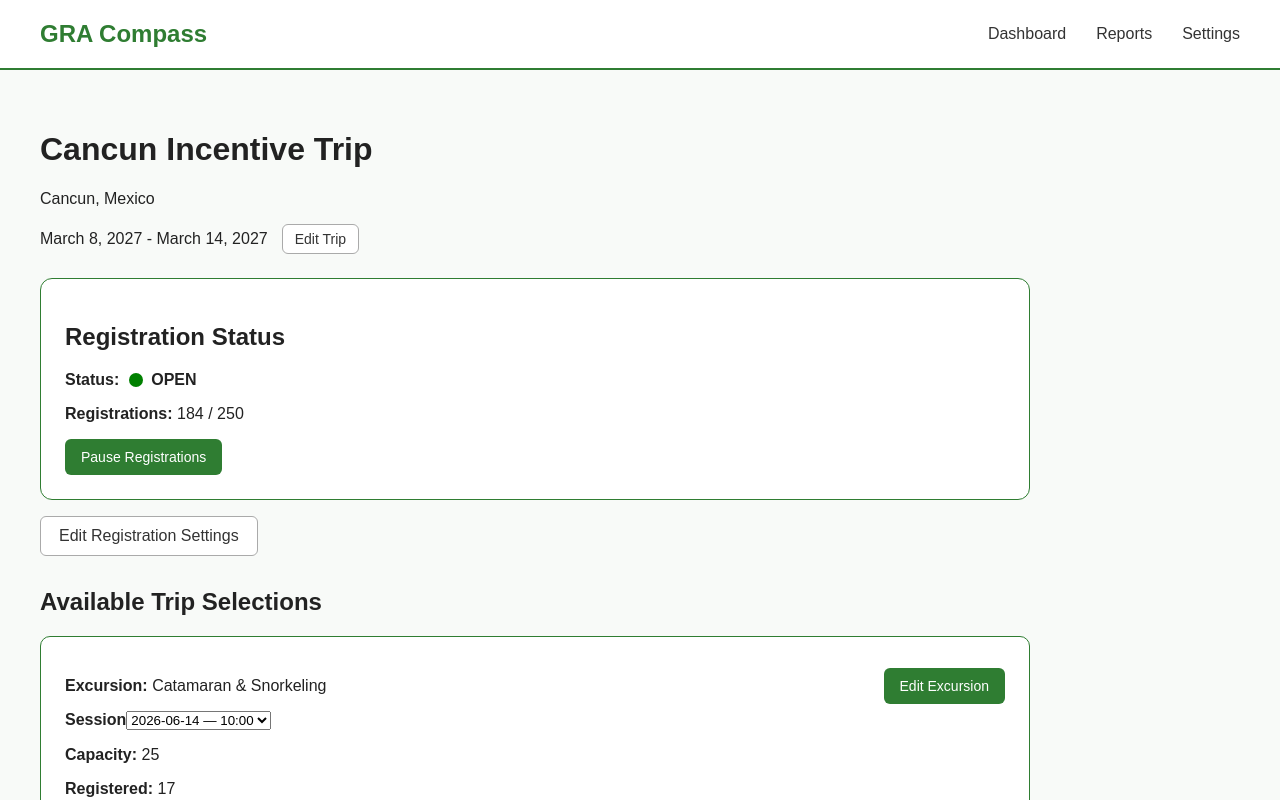
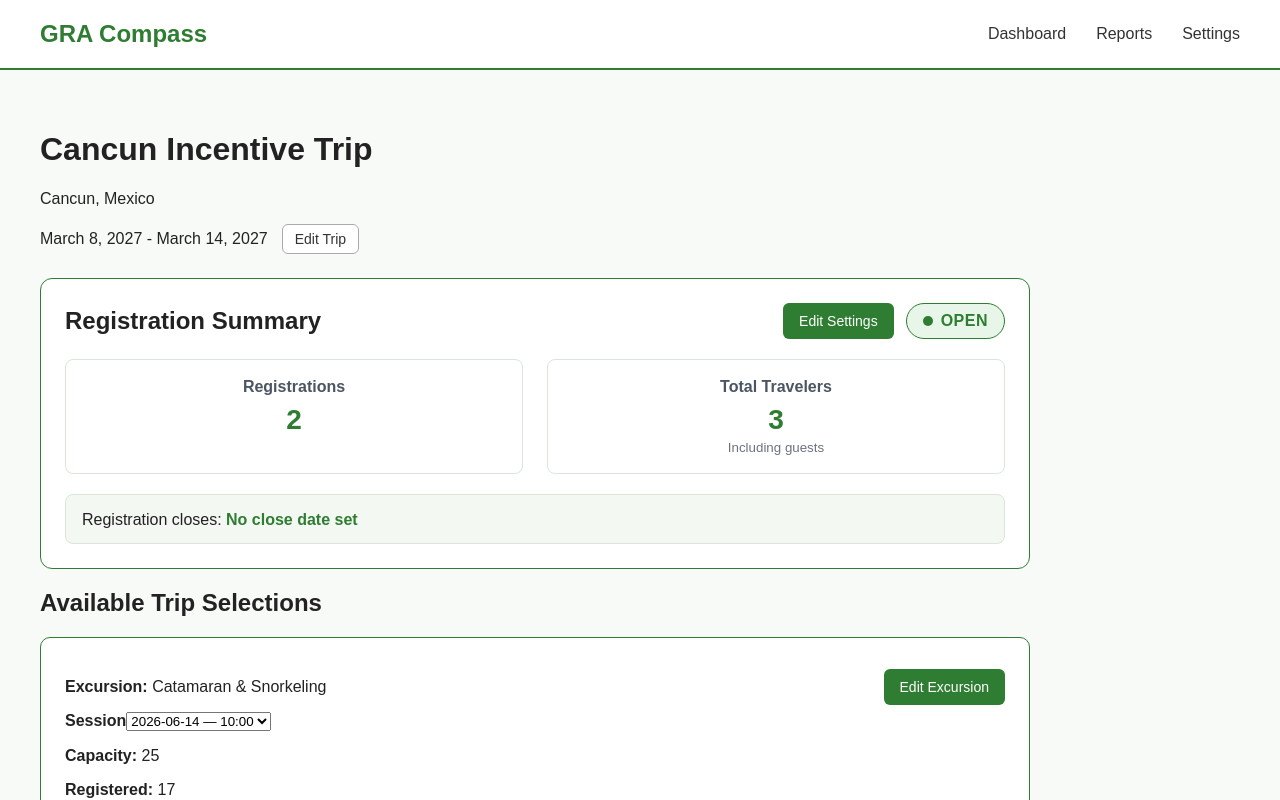
Before and after one commit to KenM66/gra-compass, a React (Vite) app in the folder gra-compass-react/: page /trips/1/manage in a window 1280 px wide. Shown: the top 800 px of the page. Built offline with nearby package versions, Linux system fonts and the light colour scheme.

Commit message:
Add registration summary and settings management

```diff
--- a/gra-compass-react/src/App.jsx
+++ b/gra-compass-react/src/App.jsx
@@ -53,7 +53,13 @@ const App = () => {
         <Route path="/settings" element={<Settings />} />
         <Route
           path="/trips/:tripId/manage"
-          element={<TripManagement trips={trips} setTrips={setTrips} />}
+          element={
+            <TripManagement
+              trips={trips}
+              setTrips={setTrips}
+              registrationsByTrip={registrationsByTrip}
+            />
+          }
         />
 
         <Route
--- /dev/null
+++ b/gra-compass-react/src/components/RegistrationSettings.jsx
@@ -0,0 +1,104 @@
+import { useState } from "react";
+
+const RegistrationSettings = ({
+  registrationCapacity,
+  travelerCapacity,
+  registrationCloseDate,
+  registrationsPaused,
+  onSave,
+  onCancel,
+  onPause,
+  onResume,
+}) => {
+  const [editRegistrationCapacity, setEditRegistrationCapacity] = useState(
+    registrationCapacity ?? "",
+  );
+
+  const [editTravelerCapacity, setEditTravelerCapacity] = useState(
+    travelerCapacity ?? "",
+  );
+
+  const [editRegistrationCloseDate, setEditRegistrationCloseDate] = useState(
+    registrationCloseDate ?? "",
+  );
+
+  return (
+    <section className="registration-settings">
+      <h2>Registration Settings</h2>
+
+      <div className="registration-settings-field">
+        <label htmlFor="registration-capacity">Registration Capacity</label>
+
+        <input
+          id="registration-capacity"
+          type="number"
+          min="1"
+          value={editRegistrationCapacity}
+          onChange={(event) => setEditRegistrationCapacity(event.target.value)}
+        />
+      </div>
+
+      <div className="registration-settings-field">
+        <label htmlFor="traveler-capacity">Traveler Capacity</label>
+
+        <input
+          id="traveler-capacity"
+          type="number"
+          min="1"
+          value={editTravelerCapacity}
+          onChange={(event) => setEditTravelerCapacity(event.target.value)}
+        />
+      </div>
+
+      <div className="registration-settings-field">
+        <label htmlFor="registration-close-date">Registration Close Date</label>
+
+        <input
+          id="registration-close-date"
+          type="date"
+          value={editRegistrationCloseDate}
+          onChange={(event) => setEditRegistrationCloseDate(event.target.value)}
+        />
+
+        <small>Optional — leave blank to close when the trip begins.</small>
+      </div>
+
+      <div className="registration-settings-status">
+        <strong>
+          Registrations are currently {registrationsPaused ? "paused" : "open"}.
+        </strong>
+
+        {registrationsPaused ? (
+          <button type="button" onClick={onResume}>
+            Resume Registrations
+          </button>
+        ) : (
+          <button type="button" onClick={onPause}>
+            Pause Registrations
+          </button>
+        )}
+      </div>
+
+      <div className="registration-settings-actions">
+        <button type="button" onClick={onCancel}>
+          Cancel
+        </button>
+
+        <button
+          type="button"
+          onClick={() =>
+            onSave({
+              registrationCapacity: editRegistrationCapacity,
+              travelerCapacity: editTravelerCapacity,
+              registrationCloseDate: editRegistrationCloseDate,
+            })
+          }
+        >
+          Save Settings
+        </button>
+      </div>
+    </section>
+  );
+};
+
+export default RegistrationSettings;
--- /dev/null
+++ b/gra-compass-react/src/components/RegistrationSummary.jsx
@@ -0,0 +1,63 @@
+const RegistrationSummary = ({
+  status,
+  registrationCount,
+  travelerCount,
+  registrationCloseDate,
+  onEditSettings,
+}) => {
+  const formattedRegistrationCloseDate = registrationCloseDate
+    ? new Date(`${registrationCloseDate}T00:00:00`).toLocaleDateString(
+        "en-US",
+        {
+          month: "long",
+          day: "numeric",
+          year: "numeric",
+        },
+      )
+    : "No close date set";
+  return (
+    <section className="registration-summary">
+      <div className="registration-summary-header">
+        <h2>Registration Summary</h2>
+
+        <div className="registration-summary-header-actions">
+          <button
+            type="button"
+            className="edit-trip-button"
+            onClick={onEditSettings}
+          >
+            Edit Settings
+          </button>
+
+          <span
+            className={`registration-summary-status-badge registration-summary-status-${status
+              .toLowerCase()
+              .replace(" ", "-")}`}
+          >
+            <span className="registration-summary-status-dot"></span>
+            {status}
+          </span>
+        </div>
+      </div>
+
+      <div className="registration-summary-counts">
+        <div>
+          <span>Registrations</span>
+          <strong>{registrationCount}</strong>
+        </div>
+
+        <div>
+          <span>Total Travelers</span>
+          <strong>{travelerCount}</strong>
+          <small>Including guests</small>
+        </div>
+      </div>
+
+      <p className="registration-summary-close-date">
+        Registration closes: <strong>{formattedRegistrationCloseDate}</strong>
+      </p>
+    </section>
+  );
+};
+
+export default RegistrationSummary;
--- a/gra-compass-react/src/components/TripManagement.css
+++ b/gra-compass-react/src/components/TripManagement.css
@@ -161,6 +161,75 @@
   margin-bottom: 16px;
   max-width: 990px;
 }
+.registration-summary {
+  background-color: white;
+  border: 1px solid #2f7d32;
+  border-radius: 12px;
+  padding: 24px;
+  margin-bottom: 16px;
+  max-width: 990px;
+}
+
+.registration-summary h2 {
+  margin-top: 0;
+}
+
+.registration-summary-counts {
+  display: flex;
+  gap: 24px;
+  margin: 20px 0;
+}
+
+.registration-summary-counts > div {
+  display: flex;
+  flex-direction: column;
+  flex: 1;
+  padding: 18px;
+  text-align: center;
+  border: 1px solid #d9e6d9;
+  border-radius: 8px;
+}
+
+.registration-summary-counts span {
+  font-weight: 600;
+}
+
+.registration-summary-counts strong {
+  margin-top: 8px;
+  font-size: 1.75rem;
+}
+
+.registration-summary-counts small {
+  margin-top: 4px;
+}
+.registration-summary-counts strong {
+  color: #2f7d32;
+}
+
+.registration-summary-counts span {
+  color: #4b5563;
+}
+
+.registration-summary-counts small {
+  color: #6b7280;
+}
+
+.registration-summary-close-date {
+  background-color: #f3f8f3;
+  border: 1px solid #d9e6d9;
+  border-radius: 8px;
+  padding: 14px 16px;
+}
+
+.registration-summary-close-date strong {
+  color: #2f7d32;
+}
+
+.registration-summary-close-date {
+  margin-bottom: 0;
+  padding-top: 16px;
+  border-top: 1px solid #d9e6d9;
+}
 .trip-management-page .edit-registration-settings-button {
   padding: 10px 18px;
   display: block;
@@ -236,3 +305,164 @@
   background-color: #f2f2f2;
   border-color: #2f7d32;
 }
+.registration-summary-status-badge {
+  display: inline-flex;
+  align-items: center;
+  gap: 8px;
+  padding: 8px 16px;
+  border-radius: 999px;
+  font-weight: 700;
+  letter-spacing: 0.5px;
+}
+
+.registration-summary-status-dot {
+  width: 10px;
+  height: 10px;
+  border-radius: 50%;
+}
+
+.registration-summary-status-open {
+  background-color: #e8f5e9;
+  color: #2f7d32;
+  border: 1px solid #2f7d32;
+}
+
+.registration-summary-status-open .registration-summary-status-dot {
+  background-color: #2f7d32;
+}
+
+.registration-summary-status-paused {
+  background-color: #fff8e1;
+  color: #8a6500;
+  border: 1px solid #c99a00;
+}
+
+.registration-summary-status-paused .registration-summary-status-dot {
+  background-color: #c99a00;
+}
+
+.registration-summary-status-closed {
+  background-color: #fdecec;
+  color: #a12622;
+  border: 1px solid #a12622;
+}
+
+.registration-summary-status-closed .registration-summary-status-dot {
+  background-color: #a12622;
+}
+.registration-summary-header {
+  display: flex;
+  justify-content: space-between;
+  align-items: center;
+  margin-bottom: 20px;
+}
+.registration-summary-header-actions {
+  display: flex;
+  align-items: center;
+  gap: 12px;
+}
+
+.registration-summary-header h2 {
+  margin: 0;
+}
+.registration-settings {
+  max-width: 990px;
+  margin-bottom: 16px;
+  padding: 24px;
+  background-color: white;
+  border: 1px solid #2f7d32;
+  border-radius: 12px;
+}
+
+.registration-settings h2 {
+  margin-top: 0;
+  margin-bottom: 24px;
+}
+
+.registration-settings-field {
+  display: flex;
+  flex-direction: column;
+  gap: 8px;
+  margin-bottom: 20px;
+}
+
+.registration-settings-field label {
+  font-weight: 600;
+}
+
+.registration-settings-field input {
+  width: 100%;
+  max-width: 400px;
+  padding: 10px 12px;
+  font-size: 1rem;
+  border: 1px solid #b8cbb8;
+  border-radius: 6px;
+}
+
+.registration-settings-field input:focus {
+  outline: 2px solid #2f7d32;
+  outline-offset: 1px;
+}
+
+.registration-settings-field small {
+  color: #666;
+}
+
+.registration-settings-status {
+  display: flex;
+  justify-content: space-between;
+  align-items: center;
+  gap: 16px;
+  margin-top: 24px;
+  padding: 16px;
+  background-color: #f5faf5;
+  border: 1px solid #d9e6d9;
+  border-radius: 8px;
+}
+
+.registration-settings-status button {
+  padding: 9px 16px;
+  font-weight: 600;
+  background-color: white;
+  border: 1px solid #2f7d32;
+  border-radius: 6px;
+  cursor: pointer;
+}
+
+.registration-settings-actions {
+  display: flex;
+  justify-content: flex-end;
+  gap: 12px;
+  margin-top: 24px;
+  padding-top: 20px;
+  border-top: 1px solid #d9e6d9;
+}
+
+.registration-settings-actions button {
+  padding: 10px 18px;
+  font-weight: 600;
+  border-radius: 6px;
+  cursor: pointer;
+}
+
+.registration-settings-actions button:first-child {
+  background-color: white;
+  border: 1px solid #777;
+}
+
+.registration-settings-actions button:last-child {
+  background-color: #2f7d32;
+  color: white;
+  border: 1px solid #2f7d32;
+}
+.registration-settings-status button {
+  background-color: #fff;
+  color: #2f7d32;
+  border: 1px solid #2f7d32;
+}
+
+.registration-settings-actions button:first-child {
+  background-color: #fff;
+  color: #555;
+  border: 1px solid #777;
+}
--- a/gra-compass-react/src/data/mockTrips.js
+++ b/gra-compass-react/src/data/mockTrips.js
@@ -5,7 +5,7 @@ const trips = [
     destination: "Cancun, Mexico",
     startDate: "March 8, 2027",
     endDate: "March 14, 2027",
-    registrationCount: 184,
+    registrationCount: 2,
     registrationCapacity: 250,
     registrationsPaused: false,
   },
--- a/gra-compass-react/src/pages/CreateTrip.jsx
+++ b/gra-compass-react/src/pages/CreateTrip.jsx
@@ -7,7 +7,7 @@ const CreateTrip = ({ setTrips }) => {
   const [destination, setDestination] = useState("");
   const [startDate, setStartDate] = useState("");
   const [endDate, setEndDate] = useState("");
-  const [tripImage, setTripImage] = useState(null);
+
   const [imagePreview, setImagePreview] = useState("");
 
   const navigate = useNavigate();
@@ -32,6 +32,8 @@ const CreateTrip = ({ setTrips }) => {
       endDate,
       registrationCount: 0,
       registrationCapacity: 0,
+      travelerCapacity: 0,
+      registrationCloseDate: "",
       imagePreview,
     };
 
@@ -99,8 +101,6 @@ const CreateTrip = ({ setTrips }) => {
             onChange={(event) => {
               const file = event.target.files[0];
 
-              setTripImage(file);
-
               if (file) {
                 setImagePreview(URL.createObjectURL(file));
               } else {
--- a/gra-compass-react/src/pages/TripManagement.jsx
+++ b/gra-compass-react/src/pages/TripManagement.jsx
@@ -3,22 +3,33 @@ import { useParams } from "react-router-dom";
 import selectionsByTrip from "../data/mockTripSelections";
 import "../components/TripManagement.css";
 import SelectionCard from "../components/SelectionCard";
+import RegistrationSummary from "../components/RegistrationSummary";
+import RegistrationSettings from "../components/RegistrationSettings";
 
-const TripManagement = ({ trips, setTrips }) => {
+const TripManagement = ({ trips, setTrips, registrationsByTrip }) => {
   const { tripId } = useParams();
   const trip = trips.find((trip) => trip.id === Number(tripId));
   console.log("Current trip:", trip);
   const getRegistrationStatus = () => {
     if (!trip) {
-      return "OPEN";
+      return "CLOSED";
     }
 
-    if (trip.registrationCapacity === 0) {
-      return "NOT OPEN";
+    const today = new Date();
+    const tripStartDate = new Date(trip.startDate);
+
+    if (today >= tripStartDate) {
+      return "CLOSED";
     }
 
-    if (trip.registrationCount >= trip.registrationCapacity) {
-      return "FULL";
+    if (trip.registrationCloseDate) {
+      const registrationCloseDate = new Date(
+        `${trip.registrationCloseDate}T23:59:59`,
+      );
+
+      if (today > registrationCloseDate) {
+        return "CLOSED";
+      }
     }
 
     if (trip.registrationsPaused) {
@@ -30,11 +41,20 @@ const TripManagement = ({ trips, setTrips }) => {
 
   const registrationStatus = getRegistrationStatus();
 
+  const tripRegistrations = registrationsByTrip[tripId] || [];
+
+  const travelerCount = tripRegistrations.reduce(
+    (total, registration) => total + 1 + (registration.bringingGuest ? 1 : 0),
+    0,
+  );
+
   const [editTripName, setEditTripName] = useState(trip?.name || "");
   const [editDestination, setEditDestination] = useState(
     trip?.destination || "",
   );
   const [selectedSessionIds, setSelectedSessionIds] = useState({});
+  const [editingRegistrationSettings, setEditingRegistrationSettings] =
+    useState(false);
 
   const formatDateForInput = (dateValue) => {
     if (!dateValue) return "";
@@ -124,6 +144,58 @@ const TripManagement = ({ trips, setTrips }) => {
     showSavedFeedback("destination");
   };
 
+  const handleSaveRegistrationSettings = ({
+    registrationCapacity,
+    travelerCapacity,
+    registrationCloseDate,
+  }) => {
+    const newRegistrationCapacity = Number(registrationCapacity);
+    const newTravelerCapacity = Number(travelerCapacity);
+
+    if (newRegistrationCapacity < 1) {
+      alert("Registration capacity must be at least 1.");
+      return;
+    }
+
+    if (newTravelerCapacity < 1) {
+      alert("Traveler capacity must be at least 1.");
+      return;
+    }
+    if (newTravelerCapacity < newRegistrationCapacity) {
+      alert("Traveler capacity cannot be lower than registration capacity.");
+      return;
+    }
+
+    if (newRegistrationCapacity < tripRegistrations.length) {
+      alert(
+        `Registration capacity cannot be lower than the ${tripRegistrations.length} existing registrations.`,
+      );
+      return;
+    }
+
+    if (newTravelerCapacity < travelerCount) {
+      alert(
+        `Traveler capacity cannot be lower than the ${travelerCount} existing travelers.`,
+      );
+      return;
+    }
+
+    setTrips((currentTrips) =>
+      currentTrips.map((currentTrip) =>
+        currentTrip.id === Number(tripId)
+          ? {
+              ...currentTrip,
+              registrationCapacity: newRegistrationCapacity,
+              travelerCapacity: newTravelerCapacity,
+              registrationCloseDate,
+            }
+          : currentTrip,
+      ),
+    );
+
+    setEditingRegistrationSettings(false);
+  };
+
   const handleSaveStartDate = () => {
     if (!editStartDate) {
       alert("Start date is required.");
@@ -195,13 +267,6 @@ const TripManagement = ({ trips, setTrips }) => {
 
   const [newSessionDate, setNewSessionDate] = useState("");
   const [newSessionTime, setNewSessionTime] = useState("");
-
-  const [isEditingRegistrationSettings, setIsEditingRegistrationSettings] =
-    useState(false);
-
-  const [editRegistrationCapacity, setEditRegistrationCapacity] = useState(
-    trip?.registrationCapacity ?? 0,
-  );
 
   const handleAddSelection = () => {
     if (
@@ -338,29 +403,6 @@ const TripManagement = ({ trips, setTrips }) => {
     );
   };
 
-  const handleSaveRegistrationCapacity = () => {
-    const capacity = Number(editRegistrationCapacity);
-
-    if (capacity < trip.registrationCount) {
-      alert(
-        `Capacity cannot be lower than the ${trip.registrationCount} existing registrations.`,
-      );
-      return;
-    }
-
-    setTrips((currentTrips) =>
-      currentTrips.map((currentTrip) =>
-        currentTrip.id === Number(tripId)
-          ? {
-              ...currentTrip,
-              registrationCapacity: capacity,
-            }
-          : currentTrip,
-      ),
-    );
-
-    setIsEditingRegistrationSettings(false);
-  };
   const handleAddSession = (
     selectionId,
     sessionDate,
@@ -596,75 +638,25 @@ const TripManagement = ({ trips, setTrips }) => {
           Edit Trip
         </button>
       </div>
-      <div className="registration-controls">
-        <h2>Registration Status</h2>
-
-        <div className="registration-status-row">
-          <strong>Status:</strong>
-
-          <span
-            className={`registration-status registration-status-${registrationStatus
-              .toLowerCase()
-              .replace(" ", "-")}`}
-          >
-            <span className="registration-status-dot"></span>
-            {registrationStatus}
-          </span>
-        </div>
-
-        <p>
-          <strong>Registrations:</strong> {trip?.registrationCount} /{" "}
-          {trip?.registrationCapacity}
-        </p>
-
-        {registrationStatus === "OPEN" && (
-          <button type="button" onClick={handlePauseRegistrations}>
-            Pause Registrations
-          </button>
-        )}
-
-        {registrationStatus === "PAUSED" && (
-          <button type="button" onClick={handleResumeRegistrations}>
-            Resume Registrations
-          </button>
-        )}
-      </div>
-      <button
-        type="button"
-        className="edit-registration-settings-button"
-        onClick={() => setIsEditingRegistrationSettings(true)}
-      >
-        Edit Registration Settings
-      </button>
-
-      {isEditingRegistrationSettings && (
-        <div className="registration-settings-edit">
-          <label htmlFor="editRegistrationCapacity">
-            Registration Capacity
-          </label>
-
-          <input
-            id="editRegistrationCapacity"
-            type="number"
-            min={trip?.registrationCount || 0}
-            step="1"
-            value={editRegistrationCapacity}
-            onChange={(event) =>
-              setEditRegistrationCapacity(event.target.value)
-            }
-          />
-
-          <button type="button" onClick={handleSaveRegistrationCapacity}>
-            Save
-          </button>
-
-          <button
-            type="button"
-            onClick={() => setIsEditingRegistrationSettings(false)}
-          >
-            Cancel
-          </button>
-        </div>
+      {editingRegistrationSettings ? (
+        <RegistrationSettings
+          registrationCapacity={trip?.registrationCapacity}
+          travelerCapacity={trip?.travelerCapacity}
+          registrationCloseDate={trip?.registrationCloseDate}
+          registrationsPaused={trip?.registrationsPaused ?? false}
+          onSave={handleSaveRegistrationSettings}
+          onCancel={() => setEditingRegistrationSettings(false)}
+          onPause={handlePauseRegistrations}
+          onResume={handleResumeRegistrations}
+        />
+      ) : (
+        <RegistrationSummary
+          status={registrationStatus}
+          registrationCount={trip?.registrationCount ?? 0}
+          travelerCount={travelerCount}
+          registrationCloseDate={trip?.registrationCloseDate}
+          onEditSettings={() => setEditingRegistrationSettings(true)}
+        />
       )}
 
       <section>
```
